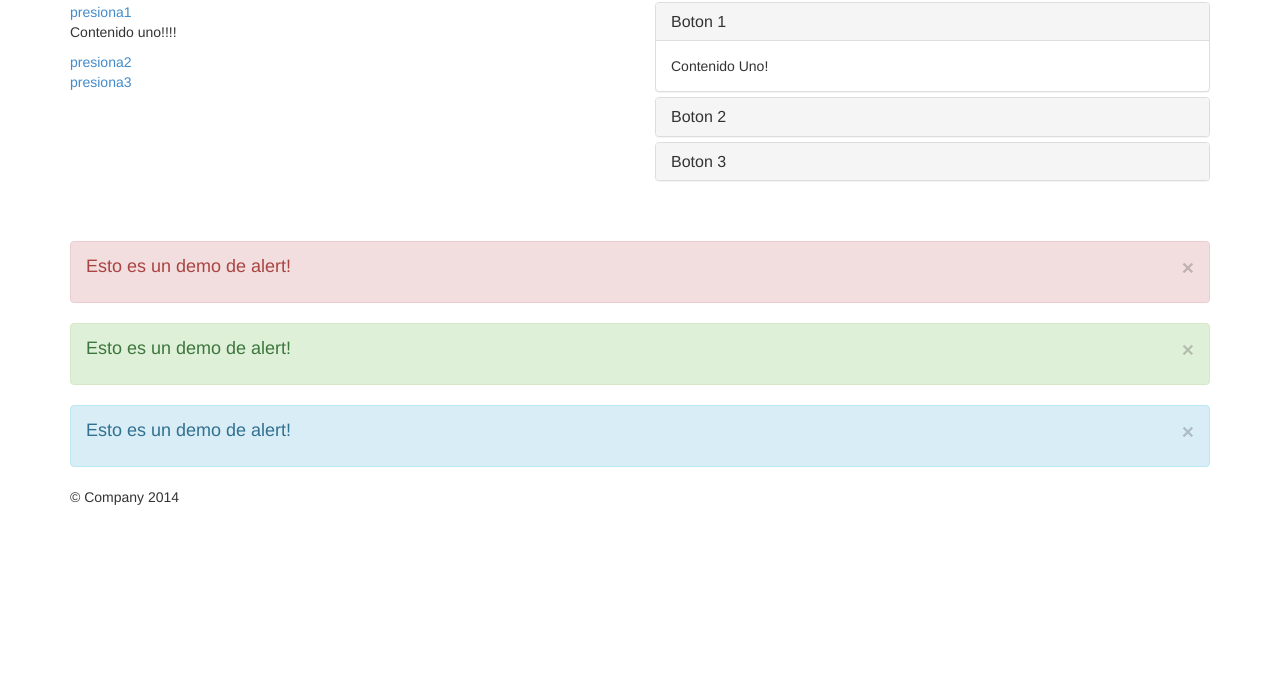
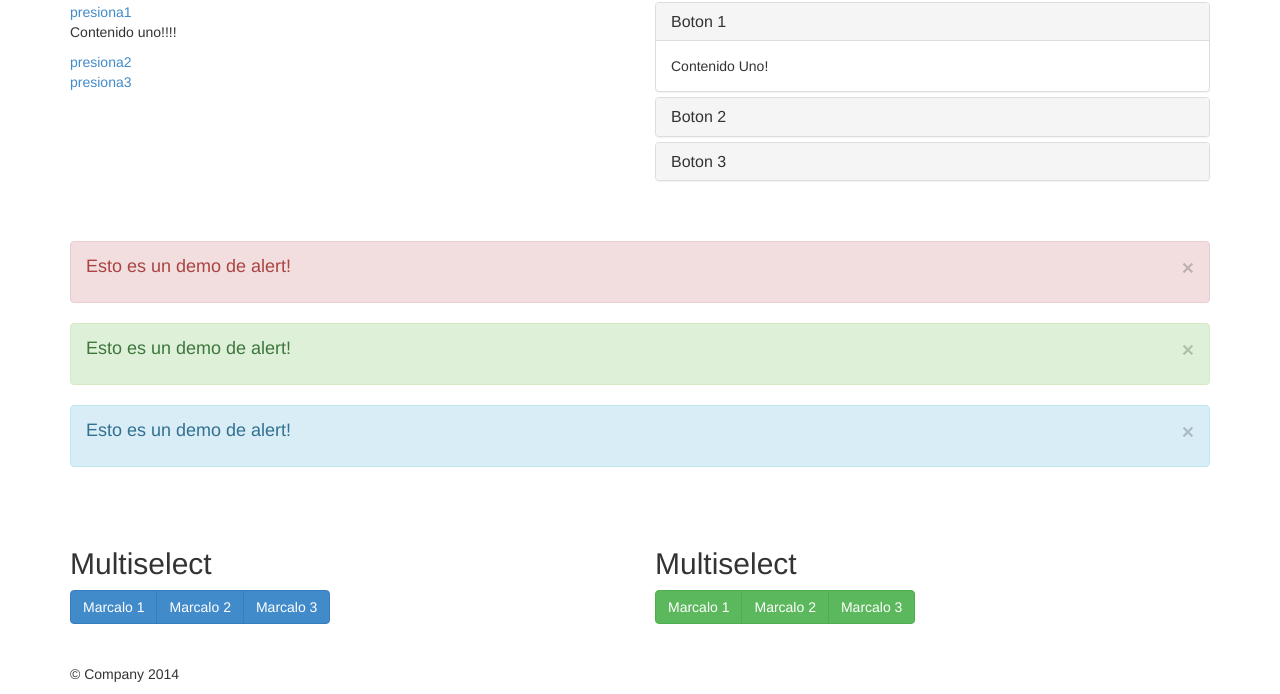
Before and after one commit to ninina31/workshop-bootstrap, a website: page app/index.html in a window 1280 px wide. Shown: the part 443-1137 px from the top of the page. Before the commit the page ends 960 px from the top, so only its background shows below. Drawn offline with nearby package versions, Linux system fonts and the light colour scheme.

Commit message:
Agregados botones

```diff
--- a/app/index.html
+++ b/app/index.html
@@ -154,6 +154,45 @@
         </div>
     </div>
 
+    <br/>
+    <br/>
+
+    <div class="row">
+        <div class="col-sm-6">
+            <h2>Multiselect</h2>
+            <div id="checks" class="btn-group" data-toggle="buttons">
+                <label class="btn btn-primary">
+                    <input value=1 type="checkbox"> Marcalo 1
+                </label>
+                <label class="btn btn-primary">
+                    <input value=1 type="checkbox"> Marcalo 2
+                </label>
+                <label class="btn btn-primary">
+                    <input value=1 type="checkbox"> Marcalo 3
+                </label>
+            </div>
+
+        </div>
+
+        <div class="col-sm-6">
+            <h2>Multiselect</h2>
+            <div id="radios" class="btn-group" data-toggle="buttons">
+                <label class="btn btn-success">
+                    <input value=1 type="radio"> Marcalo 1
+                </label>
+                <label class="btn btn-success">
+                    <input value=2 type="radio"> Marcalo 2
+                </label>
+                <label class="btn btn-success">
+                    <input value=3 type="radio"> Marcalo 3
+                </label>
+            </div>
+
+        </div>
+    </div>
+
+    <br/>
+    <br/>
 
     <div class="footer">
         <p>&copy; Company 2014</p>
```
